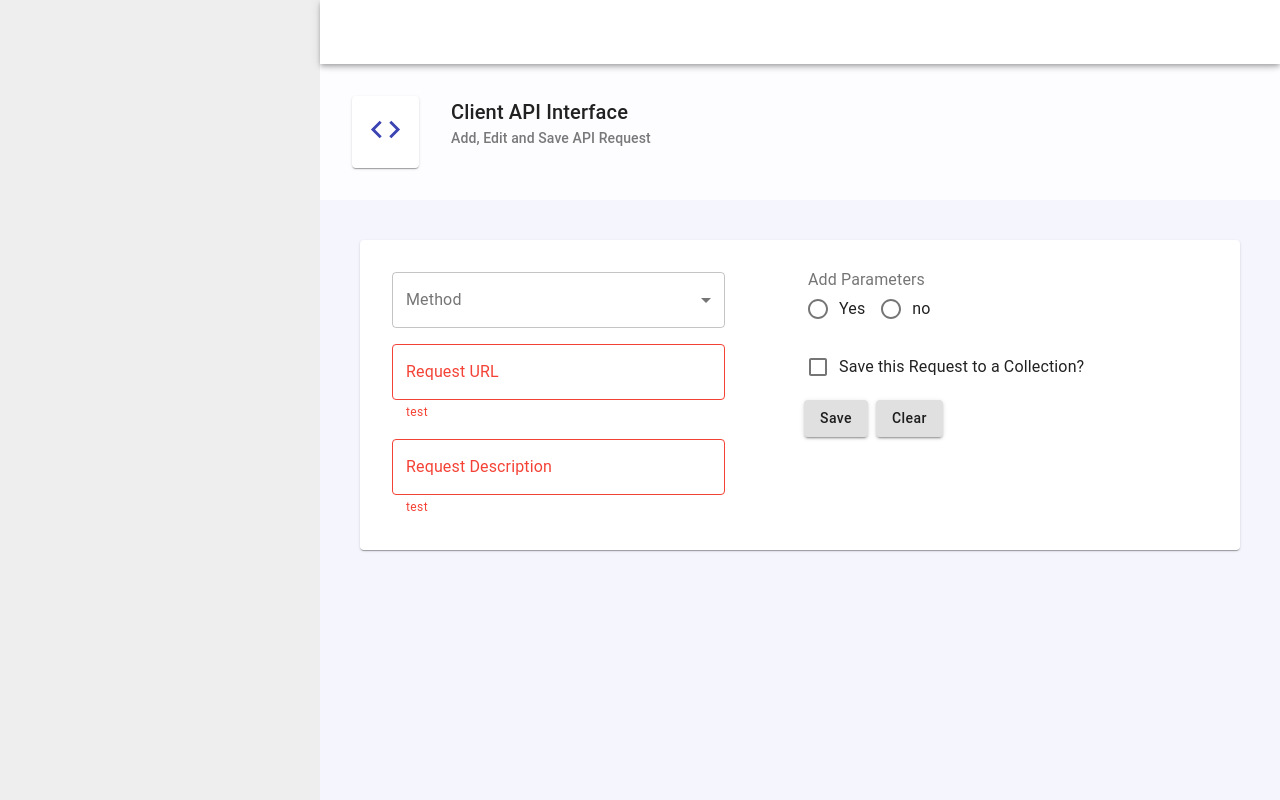
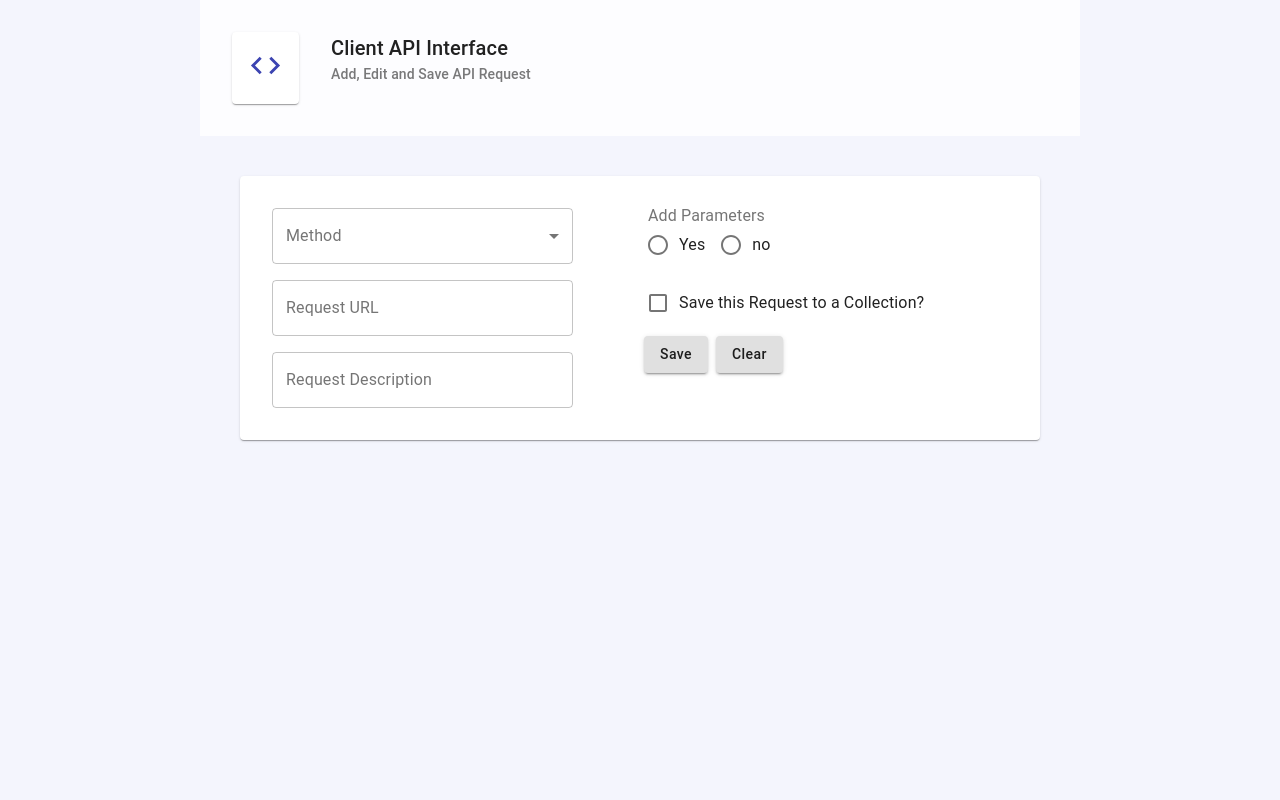
Before and after one commit to i-mckinney/regulatory-dashboard, a React (Create React App) app in the folder Company View/: page / in a window 1280 px wide. Built offline with nearby package versions, Linux system fonts and the light colour scheme.

Commit message:
refactoring

```diff
--- a/Company View/src/App.js
+++ b/Company View/src/App.js
@@ -6,9 +6,7 @@ import {
   createMuiTheme,
   ThemeProvider,
 } from '@material-ui/core';
-import SideMenu from './layout/SideMenu';
-import Header from './layout/Header';
-import ClientApiCalls from './pages/ClientApiCalls/ClientApiCalls';
+import ClientRequestsPage from './pages/ClientRequestsPage/ClientRequestsPage';
 
 const theme = createMuiTheme({
   palette: {
@@ -39,8 +37,9 @@ const theme = createMuiTheme({
 });
 
 const useStyles = makeStyles({
-  appMain: {
-    paddingLeft: '320px',
+  companyViewMain: {
+    paddingLeft: '200px',
+    paddingRight: '200px',
     width: '100%',
   },
 });
@@ -50,11 +49,8 @@ function App() {
 
   return (
     <ThemeProvider theme={theme}>
-      <SideMenu />
-      <div className={classes.appMain}>
-        <Header />
-
-        <ClientApiCalls />
+      <div className={classes.companyViewMain}>
+        <ClientRequestsPage />
       </div>
       <CssBaseline />
     </ThemeProvider>
--- a/Company View/src/Layout/Header.js
+++ /dev/null
@@ -1,18 +0,0 @@
-import React from 'react';
-import { AppBar, Toolbar, makeStyles } from '@material-ui/core';
-
-const useStyles = makeStyles((theme) => ({
-  root: {
-    backgroundColor: '#fff',
-  },
-}));
-
-export default function Header() {
-  const classes = useStyles();
-
-  return (
-    <AppBar position='static' className={classes.root}>
-      <Toolbar></Toolbar>
-    </AppBar>
-  );
-}
--- a/Company View/src/components/controls/Input.js
+++ b/Company View/src/components/controls/Input.js
@@ -12,8 +12,6 @@ export default function Input(props) {
       name={name}
       value={value}
       onChange={onChange}
-      error
-      helperText="test"
     />
   );
 }
--- a/Company View/src/layout/SideMenu.js
+++ /dev/null
@@ -1,23 +0,0 @@
-import React from 'react';
-import { withStyles } from '@material-ui/core';
-
-// withStyles & makeStyles
-
-const style = {
-  sideMenu: {
-    display: 'flex',
-    flexDirection: 'column',
-    position: 'absolute',
-    left: '0px',
-    width: '320px',
-    height: '100%',
-    backgroundColor: '#EEEEEE',
-  },
-};
-
-const SideMenu = (props) => {
-  const { classes } = props;
-  return <div className={classes.sideMenu}></div>;
-};
-
-export default withStyles(style)(SideMenu);
--- a/Company View/src/pages/ClientApiCalls/AddApiForm.js
+++ b/Company View/src/pages/ClientRequestsPage/AddRequestForm.js
@@ -23,11 +23,11 @@ const initialApiCallValues = {
   datedCreated: new Date(),
 };
 
-export default function AddApiForm() {
+export default function AddRequestForm() {
   const validate = () => {
     let temp = {};
-    temp.method = values.method.length!=0?"":"Request method is required"
-    temp.url = values.url?"":"An API request URL is required";
+    temp.method = values.method.length != 0 ? '' : 'Request method is required';
+    temp.url = values.url ? '' : 'An API request URL is required';
   };
   const { values, setValues, handleInputChange, resetForm } = useForm(
     initialApiCallValues
--- a/Company View/src/pages/ClientApiCalls/ClientApiCalls.js
+++ b/Company View/src/pages/ClientRequestsPage/ClientRequestsPage.js
@@ -1,5 +1,5 @@
 import React from 'react';
-import AddApiForm from './AddApiForm';
+import AddRequestForm from './AddRequestForm';
 import PageHeader from '../../layout/PageHeader';
 import CodeIcon from '@material-ui/icons/Code';
 import { Paper, makeStyles } from '@material-ui/core';
@@ -11,7 +11,7 @@ const useStyles = makeStyles((theme) => ({
   },
 }));
 
-export default function ClientApiCalls() {
+export default function ClientRequestsPage() {
   const classes = useStyles();
   return (
     <>
@@ -21,7 +21,7 @@ export default function ClientApiCalls() {
         icon={<CodeIcon fontSize='large' />}
       />
       <Paper className={classes.pageContent}>
-        <AddApiForm />
+        <AddRequestForm />
       </Paper>
     </>
   );
```
